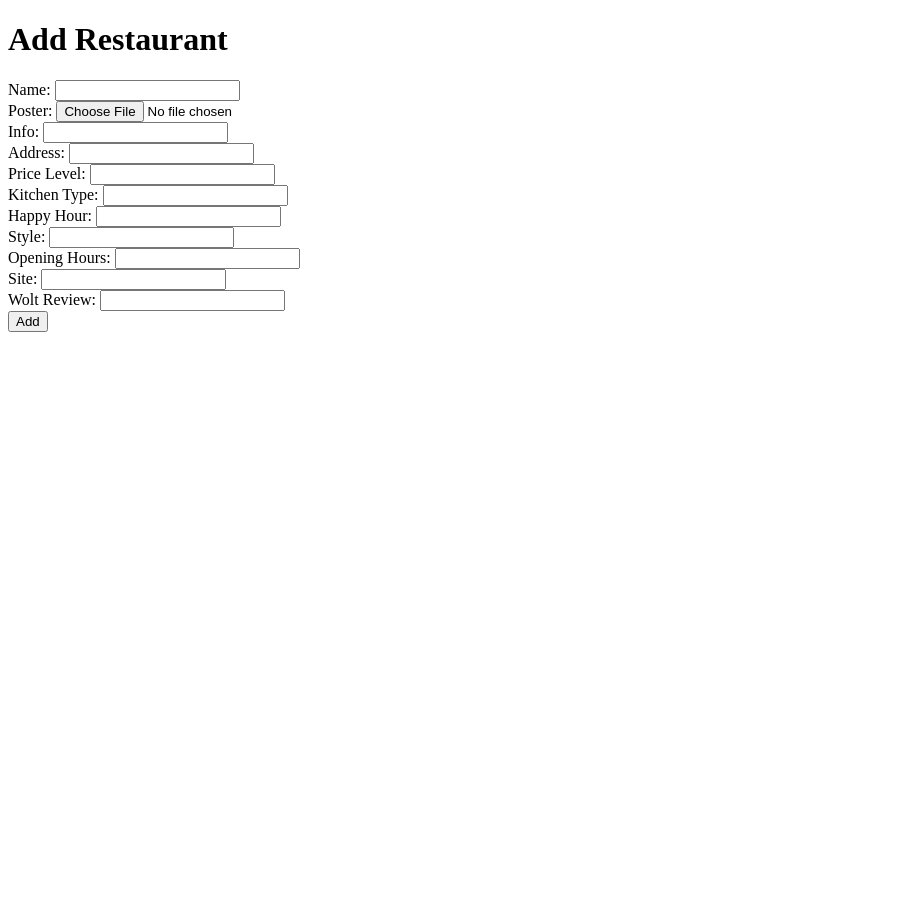
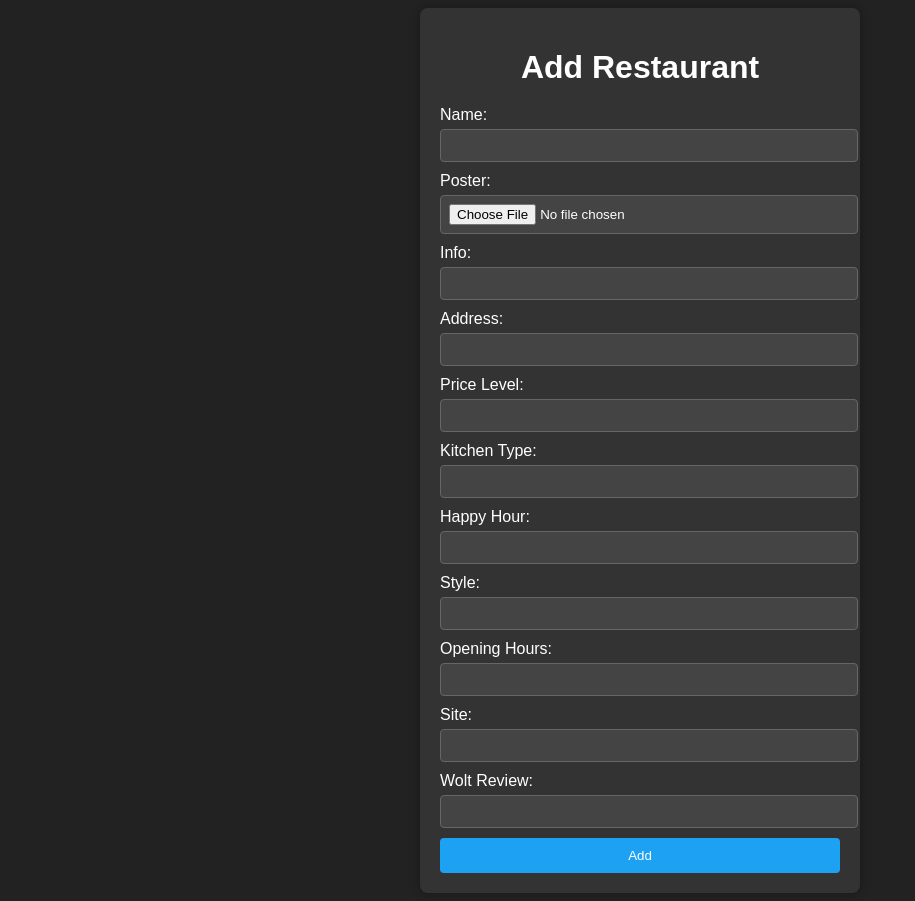
Before and after one commit to NastiaFeigin/1, a Flask app: page /add_restaurant in a window 1280 px wide. Shown: the whole page, without its empty margins (0-915 px from the left). Before the commit the page ends 332 px from the top, so only its background shows below. Run offline with Flask 3, Linux system fonts and the light colour scheme; parts of the project's set-up code (start-up, migrations or seed data) failed here and were passed over.

Commit message:
new style for html

```diff
--- a/best_food/app.py
+++ b/best_food/app.py
@@ -91,13 +91,13 @@ def add_review(rest_id):
         review = Review(content=content, restaurant_id=rest_id)
         db.session.add(review)
         db.session.commit()
-        reviews = Review.query.filter_by(restaurant_id=rest_id).all()
+        reviews = Review.query.filter_by(restaurant_id=int(rest_id)).all()
         for review in reviews:
             print(review.content)
         return redirect(url_for('rest', rest_id=rest_id))
     else:
         restaurant = Restaurants.query.get(rest_id)
-        reviews = Review.query.filter_by(restaurant_id=rest_id).all()
+        reviews = Review.query.filter_by(restaurant_id=int(rest_id)).all()
         return render_template('rest_page.html', restaurant=restaurant, reviews=reviews)
 
    # return redirect(url_for('rest', rest_id=rest_id))
--- a/best_food/templates/add_restaurant.html
+++ b/best_food/templates/add_restaurant.html
@@ -3,8 +3,63 @@
 <head>
     <meta charset="UTF-8">
     <title>Add Restaurant</title>
+    <style>
+        body {
+            background-color: #222;
+            color: #fff;
+            font-family: Arial, sans-serif;
+        }
+
+        .rest {
+            width: 400px;
+            margin: 0 auto;
+            padding: 20px;
+            background-color: #333;
+            border-radius: 8px;
+            box-shadow: 0 0 10px rgba(0, 0, 0, 0.3);
+        }
+
+        .rest h1 {
+            text-align: center;
+            margin-bottom: 20px;
+        }
+
+        .rest label {
+            display: block;
+            margin-bottom: 5px;
+        }
+
+        .rest input[type="text"],
+        .rest input[type="file"] {
+            width: 100%;
+            padding: 8px;
+            margin-bottom: 10px;
+            border: 1px solid #666;
+            border-radius: 4px;
+            background-color: #444;
+            color: #fff;
+        }
+
+        .rest input[type="submit"] {
+            display: block;
+            width: 100%;
+            padding: 10px;
+            border: none;
+            border-radius: 4px;
+            background-color: #1DA1F2;
+            color: #fff;
+            cursor: pointer;
+        }
+
+        .rest input[type="submit"]:hover {
+            background-color: #0E71B8;
+        }
+    </style>
+
+
 </head>
 <body>
+<div class="rest">
     <h1>Add Restaurant</h1>
     <form action="/add_restaurant" method="POST" enctype="multipart/form-data">
 
@@ -42,6 +97,8 @@
         <input type="text" name="wolt_review" required><br>
 
         <input type="submit" value="Add">
+        </div>
+
     </form>
 </body>
 </html>
--- a/best_food/templates/rest_page.html
+++ b/best_food/templates/rest_page.html
@@ -84,7 +84,8 @@
 
 
 
-        <form id="add-review-form" action="/add_review/{{ restaurant.id }}" method="POST" >
+        <form id="add-review-form" action="{{ url_for('add_review', rest_id=restaurant.id) }}" method="POST">
+
 
             <input type="text" name="content">
             <button type="submit" >Save</button>
@@ -93,7 +94,7 @@
 
 
         <div class="review" id="review-container">
-            {% for review in reviews%}
+            {% for review in reviews %}
                 {{ review.content }}
             {% endfor %}
 
```
Also changed, not shown: best_food/templates/index.html (+32 -6 lines), best_food/templates/login.html (+27 -36 lines), best_food/instance/best.db.
